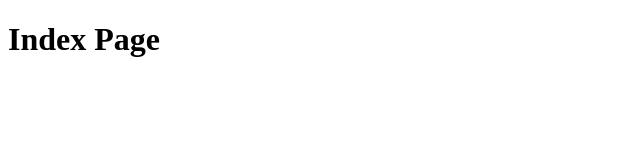
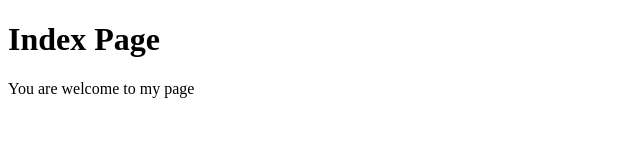
Before and after one commit to tsola2002/git-demo-app, a plain HTML site: page index.html in a window 1280 px wide. Shown: the whole page, without its empty margins (0-640 px from the left). Drawn offline with Linux system fonts and the light colour scheme.

Commit message:
Added a paragraph tag

```diff
--- a/index.html
+++ b/index.html
@@ -7,5 +7,6 @@
 </head>
 <body>
     <h1>Index Page</h1>
+    <p>You are welcome to my page</p>
 </body>
 </html>
```
